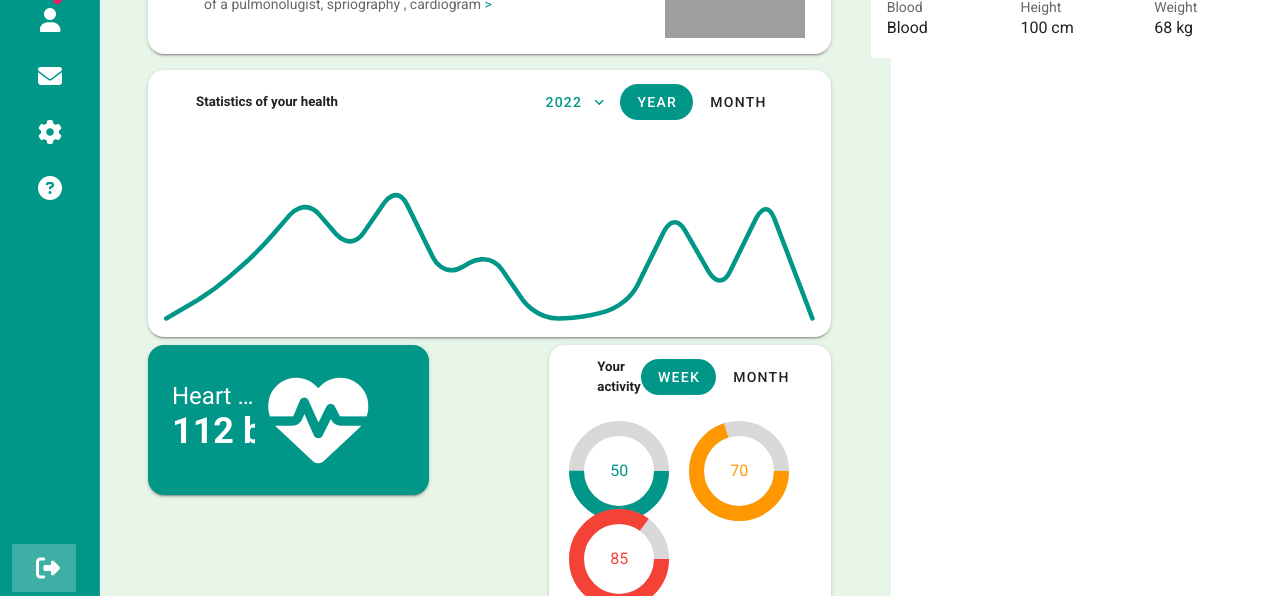
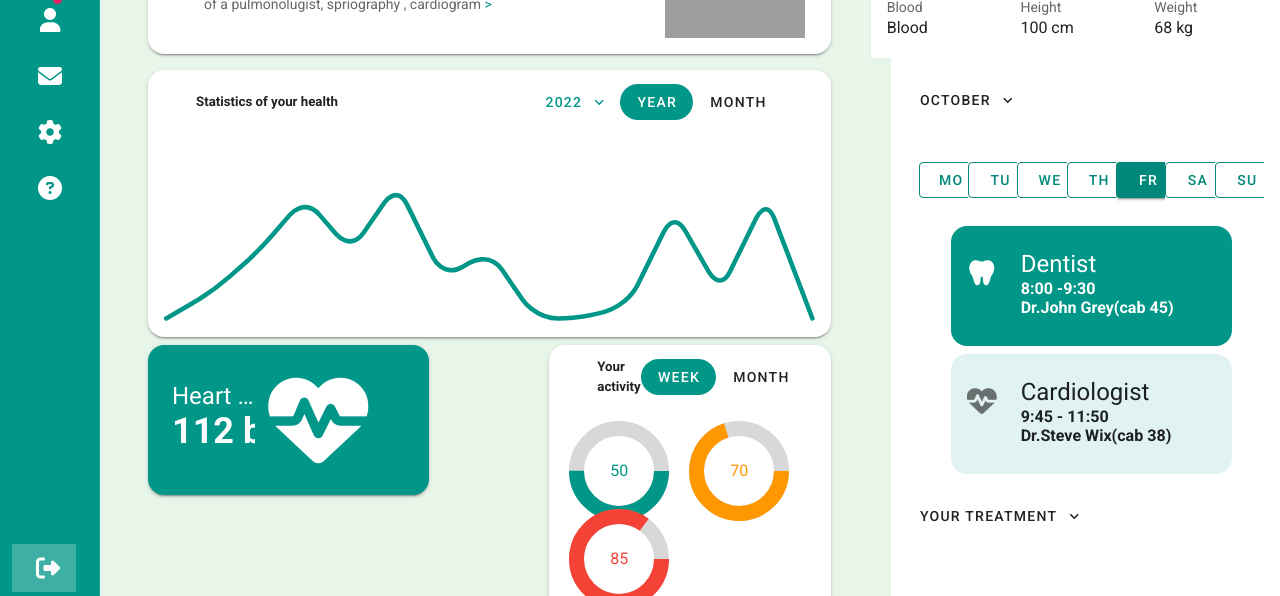
Before and after one commit to GarlicBuns19/Health_Tracker_App, a Vue app: page / in a window 1280 px wide. Shown: the part 200-796 px from the top of the page. Built offline with nearby package versions, Linux system fonts and the light colour scheme; grey boxes are pictures that could not be loaded.

Commit message:
Doctor Cards

```diff
--- a/src/views/HomeView.vue
+++ b/src/views/HomeView.vue
@@ -189,12 +189,8 @@
                     <v-list two-line subheader class="ml-n8">
                       <v-list-item>
                         <v-list-item-content>
-                          <v-list-item-subtitle>
-                            Blood
-                          </v-list-item-subtitle>
-                          <v-list-item-title>
-                            Blood
-                          </v-list-item-title>
+                          <v-list-item-subtitle> Blood </v-list-item-subtitle>
+                          <v-list-item-title> Blood </v-list-item-title>
                         </v-list-item-content>
                       </v-list-item>
                     </v-list>
@@ -210,12 +206,8 @@
                     <v-list two-line subheader class="ml-n8">
                       <v-list-item>
                         <v-list-item-content>
-                          <v-list-item-subtitle>
-                            Height
-                          </v-list-item-subtitle>
-                          <v-list-item-title>
-                            100 cm
-                          </v-list-item-title>
+                          <v-list-item-subtitle> Height </v-list-item-subtitle>
+                          <v-list-item-title> 100 cm </v-list-item-title>
                         </v-list-item-content>
                       </v-list-item>
                     </v-list>
@@ -231,17 +223,126 @@
                     <v-list two-line subheader class="ml-n8">
                       <v-list-item>
                         <v-list-item-content>
-                          <v-list-item-subtitle>
-                            Weight
-                          </v-list-item-subtitle>
-                          <v-list-item-title>
-                            68 kg
-                          </v-list-item-title>
+                          <v-list-item-subtitle> Weight </v-list-item-subtitle>
+                          <v-list-item-title> 68 kg </v-list-item-title>
                         </v-list-item-content>
                       </v-list-item>
                     </v-list>
                   </v-col>
                 </v-row>
+              </v-col>
+              <v-col cols="12" sm="12">
+                <v-btn text>
+                  October
+                  <v-icon right>mdi-chevron-down</v-icon>
+                </v-btn>
+              </v-col>
+              <v-col cols="12" sm="12">
+                <v-list>
+                  <v-list-item>
+                    <v-list-item-content>
+                      <v-btn class="mr-1" outlined color="teal darken-1">
+                        Mo
+                      </v-btn>
+                    </v-list-item-content>
+                    <v-list-item-content>
+                      <v-btn class="mr-1" outlined color="teal darken-1">
+                        Tu
+                      </v-btn>
+                    </v-list-item-content>
+                    <v-list-item-content>
+                      <v-btn class="mr-1" outlined color="teal darken-1">
+                        We
+                      </v-btn>
+                    </v-list-item-content>
+                    <v-list-item-content>
+                      <v-btn class="mr-1" outlined color="teal darken-1">
+                        Th
+                      </v-btn>
+                    </v-list-item-content>
+                    <v-list-item-content>
+                      <v-btn class="mr-1" color="teal darken-1" dark>
+                        Fr
+                      </v-btn>
+                    </v-list-item-content>
+                    <v-list-item-content>
+                      <v-btn class="mr-1" outlined color="teal darken-1">
+                        Sa
+                      </v-btn>
+                    </v-list-item-content>
+                    <v-list-item-content>
+                      <v-btn class="mr-1" outlined color="teal darken-1">
+                        Su
+                      </v-btn>
+                    </v-list-item-content>
+                  </v-list-item>
+                </v-list>
+              </v-col>
+              <v-col cols="12" sm="12">
+                <v-card
+                  class="
+                    mx-12
+                    rounded-tl-xl rounded-tr-xl rounded-bl-xl rounded-br-xl
+                    mt-n4
+                    py-4
+                  "
+                  color="teal"
+                  dark
+                  flat
+                >
+                  <v-list-item three-line>
+                    <v-list-item-avatar tile size="30">
+                      <v-icon size="30">
+                        mdi-tooth
+                      </v-icon>
+                    </v-list-item-avatar>
+                    <v-list-item-content class="pa-2">
+                      <v-list-item-title class="headline mb-1">
+                        Dentist <br>
+                        <h6>8:00 -9:30</h6>
+                        <h6>Dr.John Grey(cab 45)</h6>
+                      </v-list-item-title>
+                    </v-list-item-content>
+                  </v-list-item>
+                </v-card>
+              </v-col>
+              <v-col cols="12" sm="12">
+                <v-card
+                  class="
+                    mx-12
+                    rounded-tl-xl rounded-tr-xl rounded-bl-xl rounded-br-xl
+                    mt-n4
+                    py-4
+                  "
+                  color="teal lighten-5"
+                  flat
+                >
+                  <v-list-item three-line>
+                    <v-list-item-avatar tile size="30">
+                      <v-icon size="30">
+                        fas fa-heartbeat
+                      </v-icon>
+                    </v-list-item-avatar>
+                    <v-list-item-content class="pa-2">
+                      <v-list-item-title class="headline mb-1">
+                        Cardiologist <br>
+                        <h6>9:45 - 11:50</h6>
+                        <h6>Dr.Steve Wix(cab 38)</h6>
+                      </v-list-item-title>
+                    </v-list-item-content>
+                  </v-list-item>
+                </v-card>
+              </v-col>
+              <v-col cols="12" sm>
+                <v-btn text>
+                  Your Treatment
+                  <v-icon right>
+                    mdi-chevron-down
+                  </v-icon>
+                </v-btn>
+              </v-col>
+              <v-col>
+
               </v-col>
             </v-row>
           </v-container>
```
